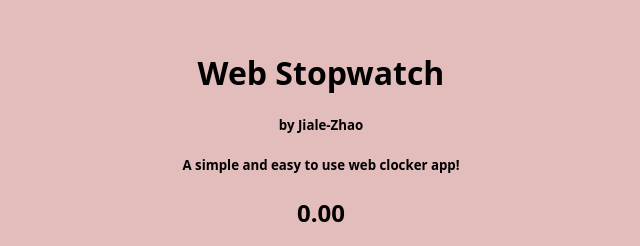
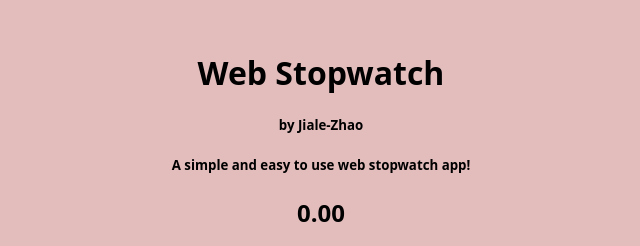
Before and after one commit to Jiale-Zhao/demo-stopwatch, a website: page index.html in a window 1280 px wide. Shown: the part 105-351 px from the top of the page, 319-959 px from the left. Drawn offline with Linux system fonts and the light colour scheme.

Commit message:
更新网页内容

```diff
--- a/index.html
+++ b/index.html
@@ -16,7 +16,7 @@
         Web Stopwatch
         <h5>by Jiale-Zhao</h5>
       </h1>
-      <h5>A simple and easy to use web clocker app!</h5>
+      <h5>A simple and easy to use web stopwatch app!</h5>
       <h2>{{second}}.{{oneHundredthSecond}}</h2>
       <div class="buttons">
         <input
```
